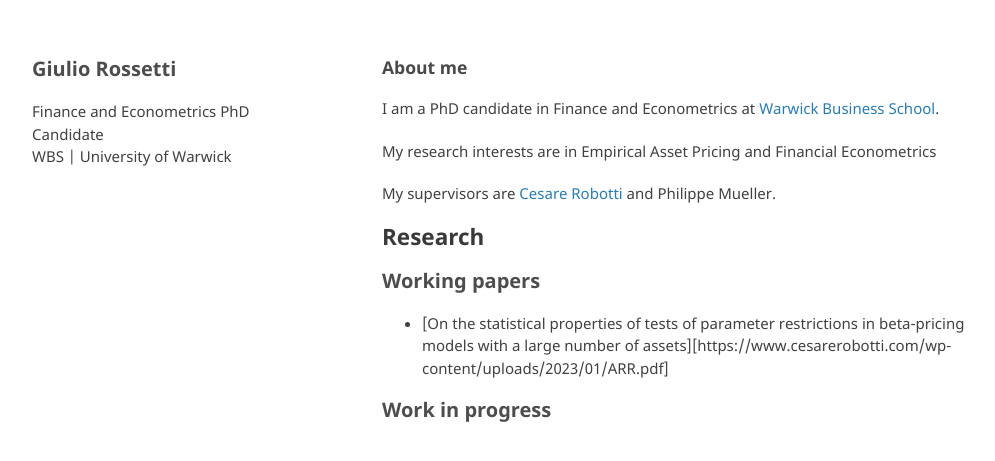
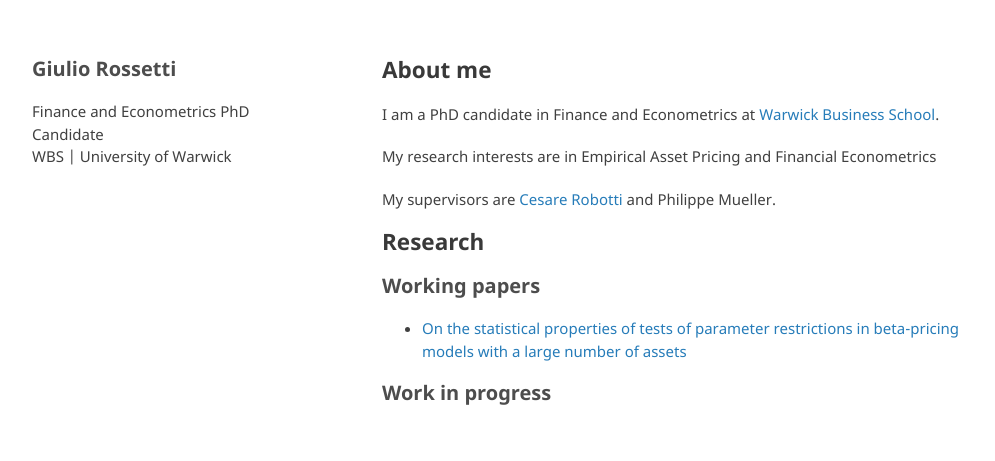
Before and after one commit to GiulioRossetti94/giuliorossetti94.github.io, a Jekyll site: the page built from index.md, in a window 1280 px wide. Shown: the top 461 px of the page, without its empty margins (133-1128 px from the left). Built offline with Jekyll 4.4.1, drawn with Linux system fonts in a browser that asks for light colours; the repository's description, which GitHub fills in, is left out; our own code applies the rules of GitHub Pages for plain Markdown files.

Commit message:
hyperlink

```diff
--- a/index.md
+++ b/index.md
@@ -2,7 +2,7 @@
 layout: default
 ---
 
-### About me
+## About me
 
 I am a PhD candidate in Finance and Econometrics at [Warwick Business School](http://wbs.ac.uk/).
 
@@ -13,6 +13,6 @@ My supervisors are [Cesare Robotti](https://cesarerobotti.com) and Philippe Muel
 ## Research
 
 # Working papers
-- [On the statistical properties of tests of parameter restrictions in beta-pricing models with a large number of assets][https://www.cesarerobotti.com/wp-content/uploads/2023/01/ARR.pdf]
+- [On the statistical properties of tests of parameter restrictions in beta-pricing models with a large number of assets](https://www.cesarerobotti.com/wp-content/uploads/2023/01/ARR.pdf)
 
 # Work in progress
```
